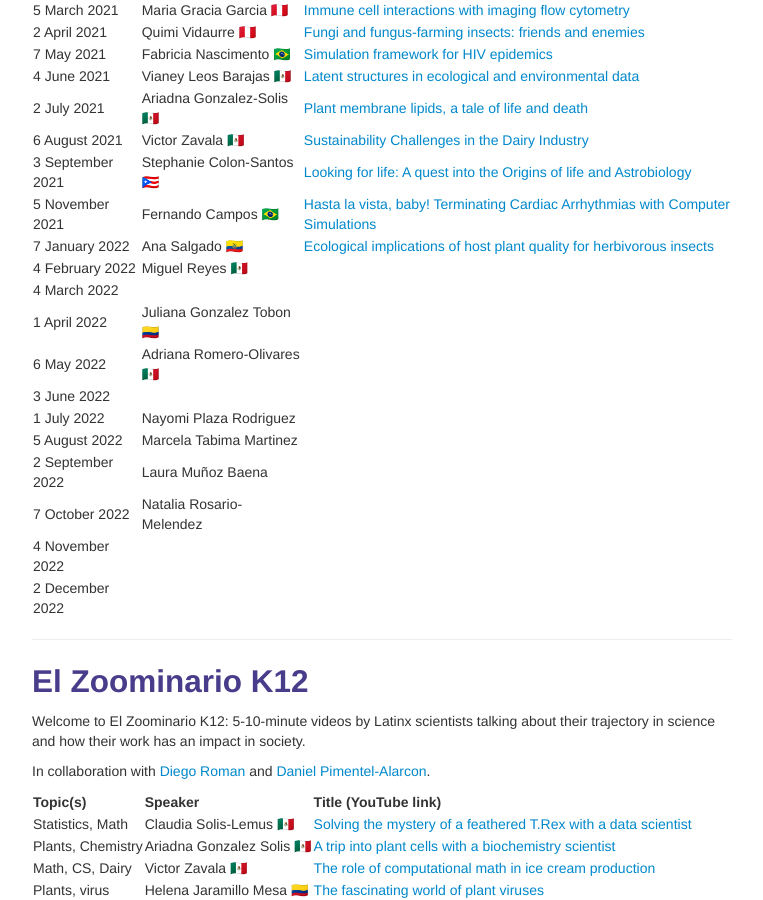
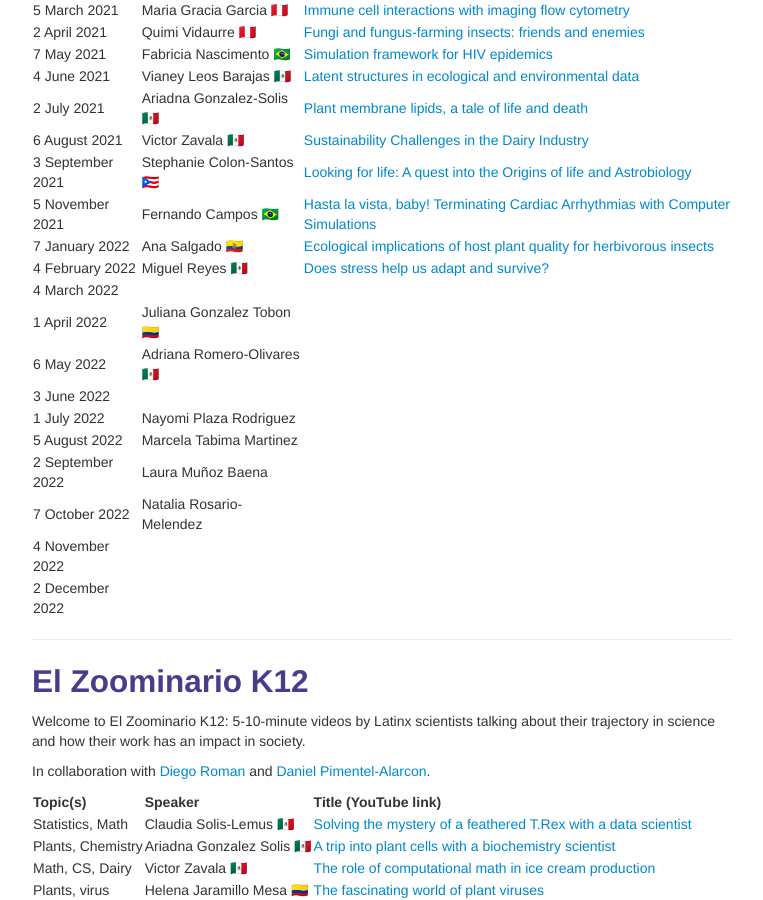
Before and after one commit to solislemuslab/solislemuslab.github.io, a Jekyll site: the page built from pages/talks.md, in a window 1280 px wide and 900 px high, scrolled down 3892 px. Shown: the whole window, without its empty margins (258-1021 px from the left). Built offline with Jekyll 4.4.1, drawn with Linux system fonts in a browser that asks for light colours.

```diff
--- a/pages/talks.md
+++ b/pages/talks.md
@@ -266,7 +266,7 @@
 | 3 September 2021 | Stephanie Colon-Santos 🇵🇷 | [Looking for life: A quest into the Origins of life and Astrobiology](https://www.youtube.com/watch?v=NdSkt3ZYqLU)|
 | 5 November 2021 | Fernando Campos 🇧🇷 | [Hasta la vista, baby! Terminating Cardiac Arrhythmias with Computer Simulations](https://youtu.be/2wV4TRjUp90) |
 | 7 January 2022 | Ana Salgado 🇪🇨 | [Ecological implications of host plant quality for herbivorous insects](https://youtu.be/mWunY10j_Cg) |
-| 4 February 2022 | Miguel Reyes 🇲🇽 | |
+| 4 February 2022 | Miguel Reyes 🇲🇽 | [Does stress help us adapt and survive?](https://youtu.be/gwM-z79vOYU) |
 | 4 March 2022 |  | |
 | 1 April 2022 | Juliana Gonzalez Tobon 🇨🇴 | |
 | 6 May 2022 | Adriana Romero-Olivares 🇲🇽 | |
```
